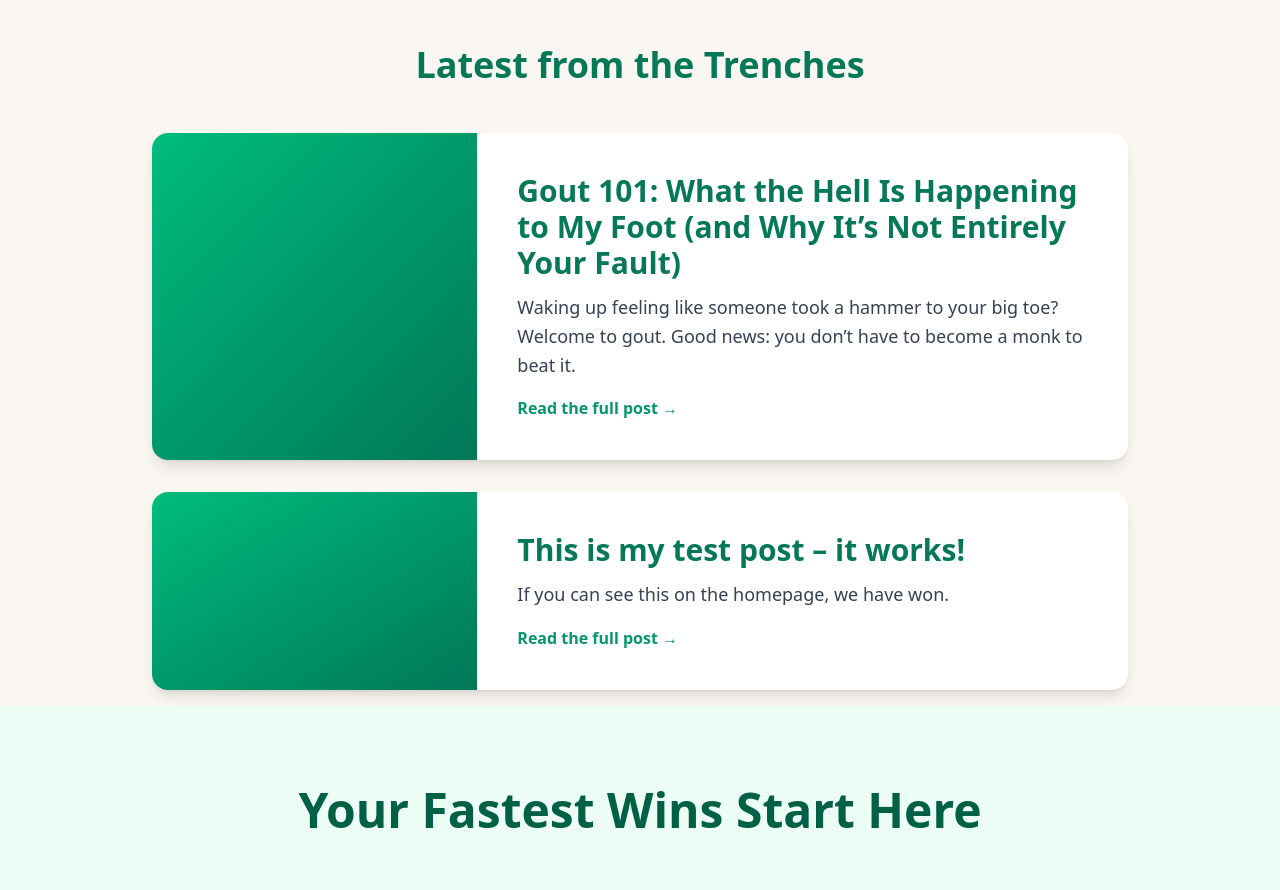
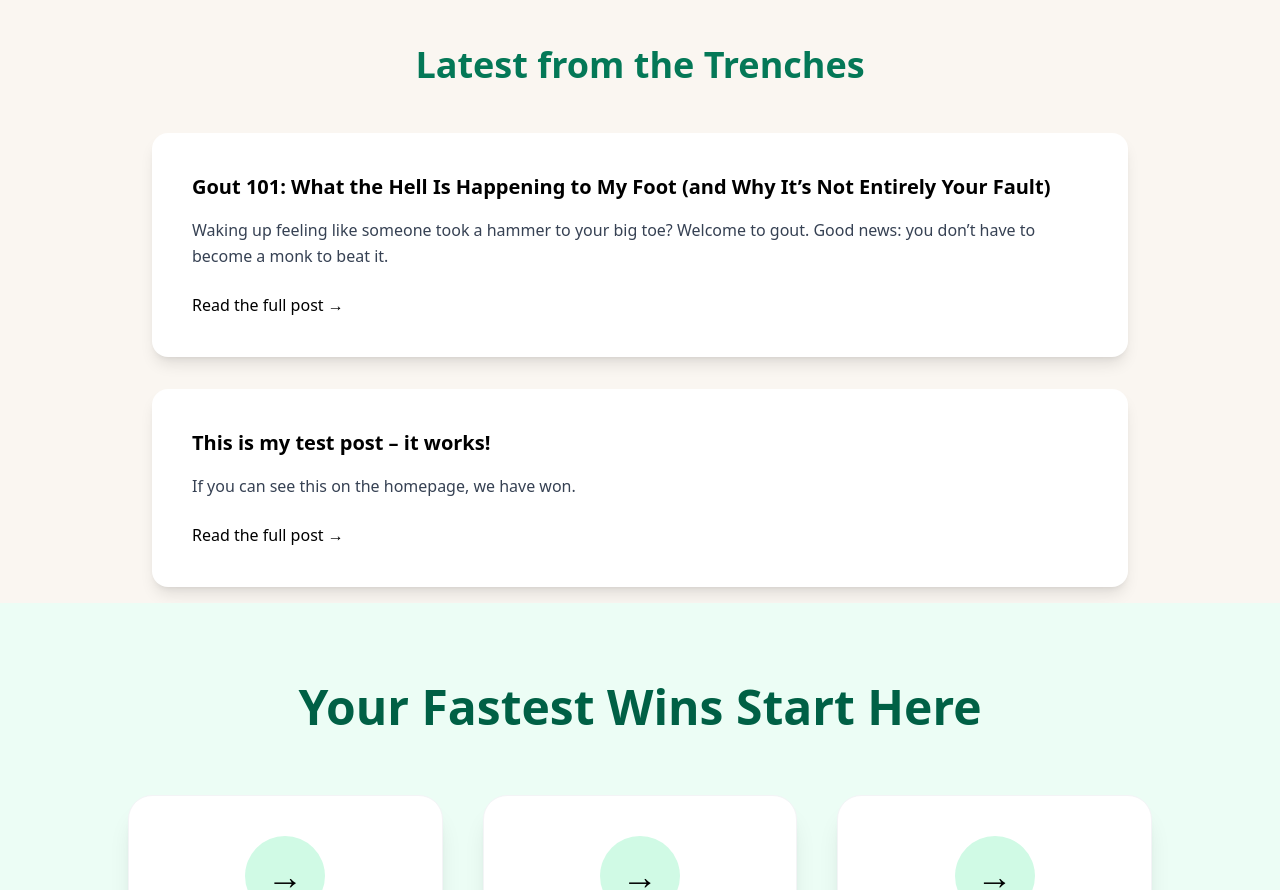
Before and after one commit to thriveuniverse/goutproofing, a React (Vite) app in the folder goutproofing/: page /blog/1 in a window 1280 px wide. Shown: the part 660-1550 px from the top of the page. Built offline with nearby package versions, Linux system fonts and the light colour scheme.

Commit message:
adjusted text and removal of green block

```diff
--- a/goutproofing/src/App.tsx
+++ b/goutproofing/src/App.tsx
@@ -59,27 +59,18 @@ export default function App() {
 
         <div className="space-y-8">
           {posts.map((post) => (
-            <article
-              key={post.filename}
-              className="bg-white rounded-2xl shadow-lg hover:shadow-2xl transition-all duration-300 overflow-hidden flex flex-col md:flex-row"
-            >
-              <div className="md:w-5/12 lg:w-4/12 bg-gradient-to-br from-emerald-500 to-emerald-700"></div>
-
-              <div className="p-8 md:p-10 md:w-7/12 lg:w-8/12 flex flex-col justify-center">
-                <h3 className="text-2xl md:text-3xl font-bold text-emerald-700 mb-3">
+           <article className="bg-white rounded-2xl shadow-lg hover:shadow-2xl transition-all duration-300 p-10">
+  <h3 className="text-xl font-bold text-charcoal-700 mb-4">
     {post.title}
   </h3>
   {post.excerpt && (
-                  <p className="text-gray-700 text-lg leading-relaxed mb-4">
+    <p className="text-gray-700 text-base leading-relaxed mb-6">
       {post.excerpt}
-                </p>)}
-                <Link
-                  to={`/blog/${post.filename}`}
-                  className="inline-flex items-center text-emerald-600 font-bold hover:text-emerald-700 transition"
-                >
+    </p>
+  )}
+  <Link to={`/blog/${post.filename}`} className="...">
     Read the full post →
   </Link>
-              </div>
 </article>
           ))}
         </div>
--- a/goutproofing/tsconfig.json
+++ b/goutproofing/tsconfig.json
@@ -6,19 +6,16 @@
     "lib": ["ES2022", "DOM", "DOM.Iterable"],
     "skipLibCheck": true,
 
-    // Bundler mode
     "moduleResolution": "bundler",
     "allowImportingTsExtensions": true,
     "verbatimModuleSyntax": true,
     "moduleDetection": "force",
     "noEmit": true,
 
-    // React JSX
     "jsx": "react-jsx",
     "jsxImportSource": "react",
-    "types": ["vite/client", "react", "react-dom"],
+    "types": [],
 
-    // Linting
     "strict": true,
     "noUnusedLocals": true,
     "noUnusedParameters": true,
```
Also changed, not shown: goutproofing/package.json (+7 -6 lines), 1 other file (tests, documents, lock files or other folders). Lines whose indentation alone changed are shown as unchanged.
